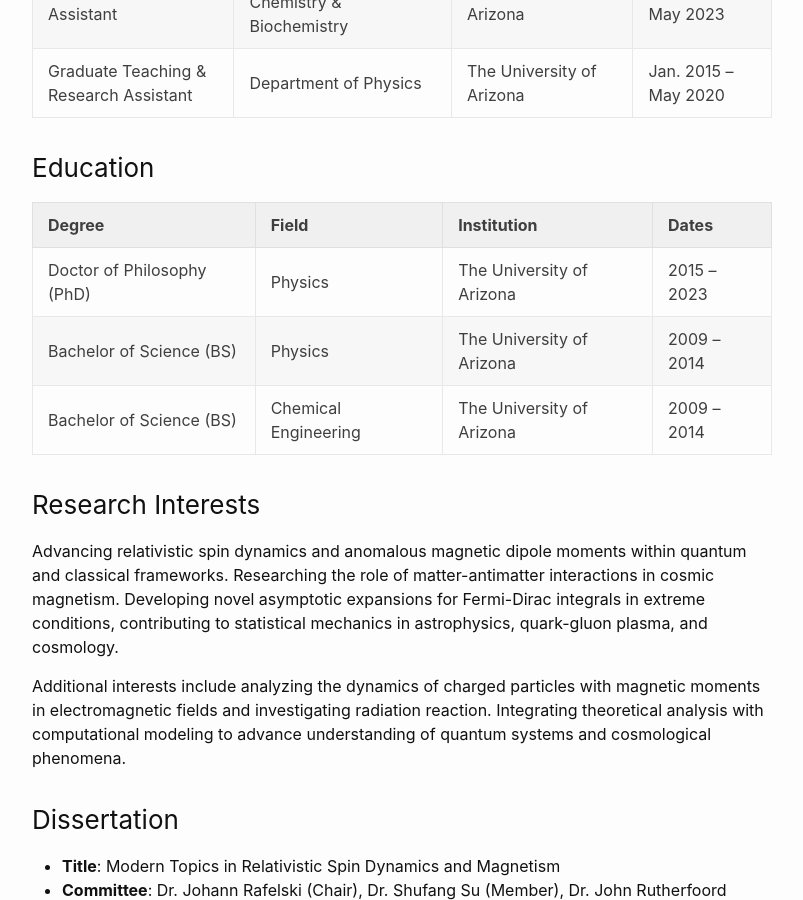
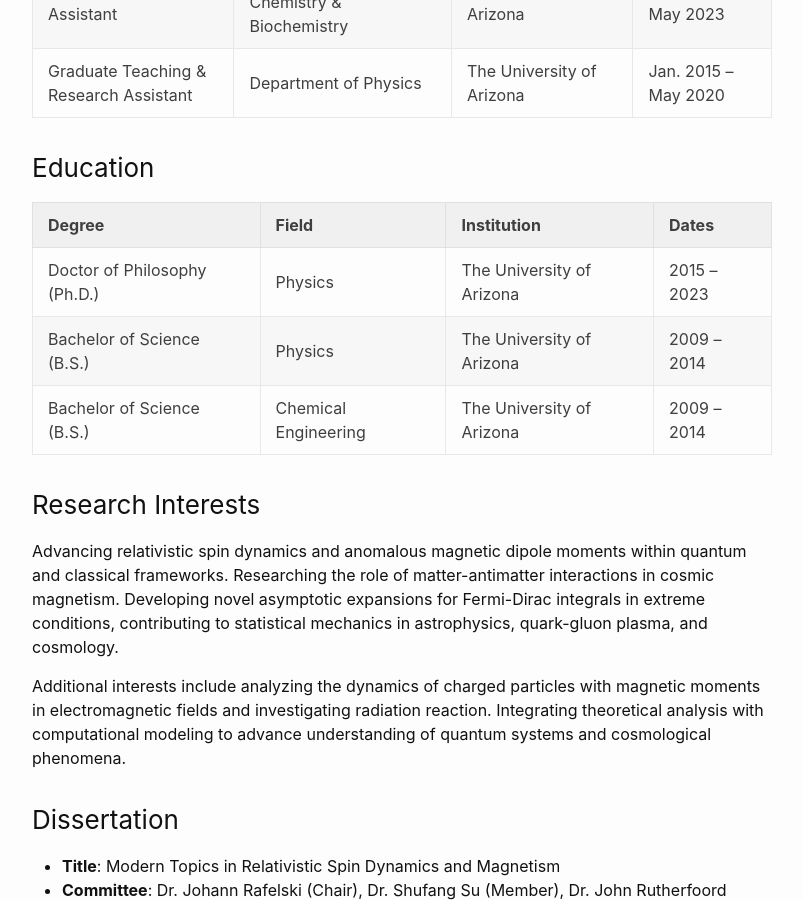
Before and after one commit to ajsteinmetz/ajsteinmetz.github.io, a Jekyll site: the page built from cv.md, in a window 1280 px wide and 900 px high, scrolled down 701 px. Shown: the whole window, without its empty margins (238-1041 px from the left). Built offline with Jekyll 4.4.1, drawn with Linux system fonts in a browser that asks for light colours; our own code applies the rules of GitHub Pages for plain Markdown files; comment, search, counter and statistics services are not loaded.

Commit message:
Update cv.md

```diff
--- a/cv.md
+++ b/cv.md
@@ -21,9 +21,9 @@
 
 | Degree                  | Field               | Institution              | Dates        |
 |-------------------------|---------------------|--------------------------|--------------|
-| Doctor of Philosophy (PhD) | Physics       | The University of Arizona | 2015 – 2023 |
-| Bachelor of Science (BS)   | Physics       | The University of Arizona | 2009 – 2014 |
-| Bachelor of Science (BS)   | Chemical Engineering | The University of Arizona | 2009 – 2014 |
+| Doctor of Philosophy (Ph.D.) | Physics       | The University of Arizona | 2015 – 2023 |
+| Bachelor of Science (B.S.)   | Physics       | The University of Arizona | 2009 – 2014 |
+| Bachelor of Science (B.S.)   | Chemical Engineering | The University of Arizona | 2009 – 2014 |
 
 ### Research Interests
 
```
